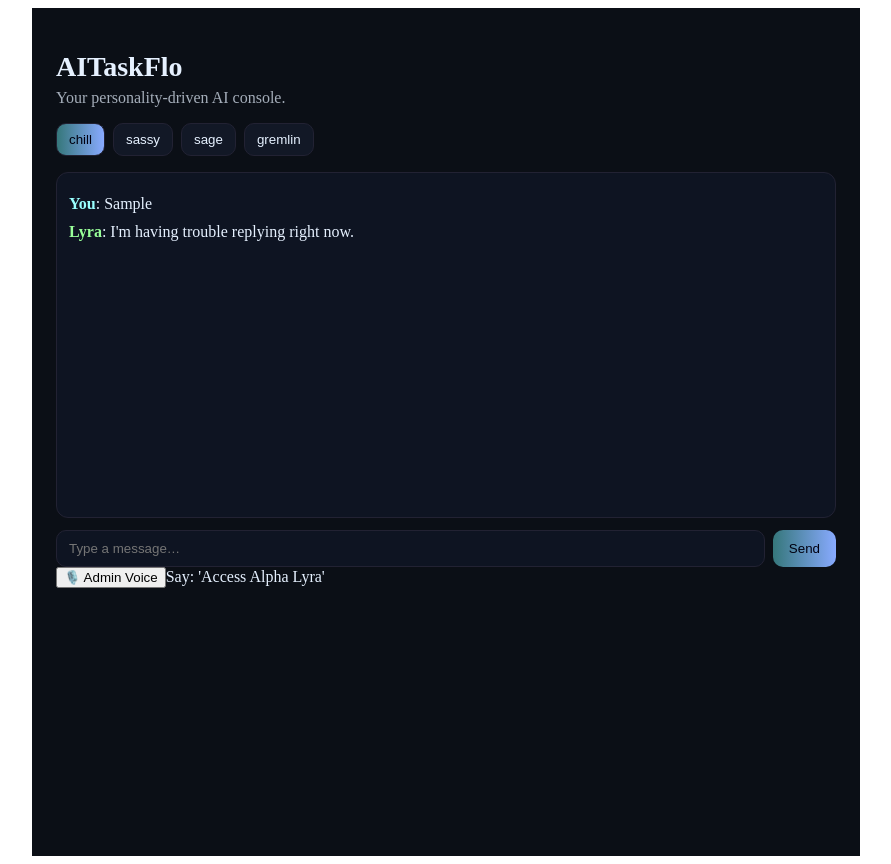
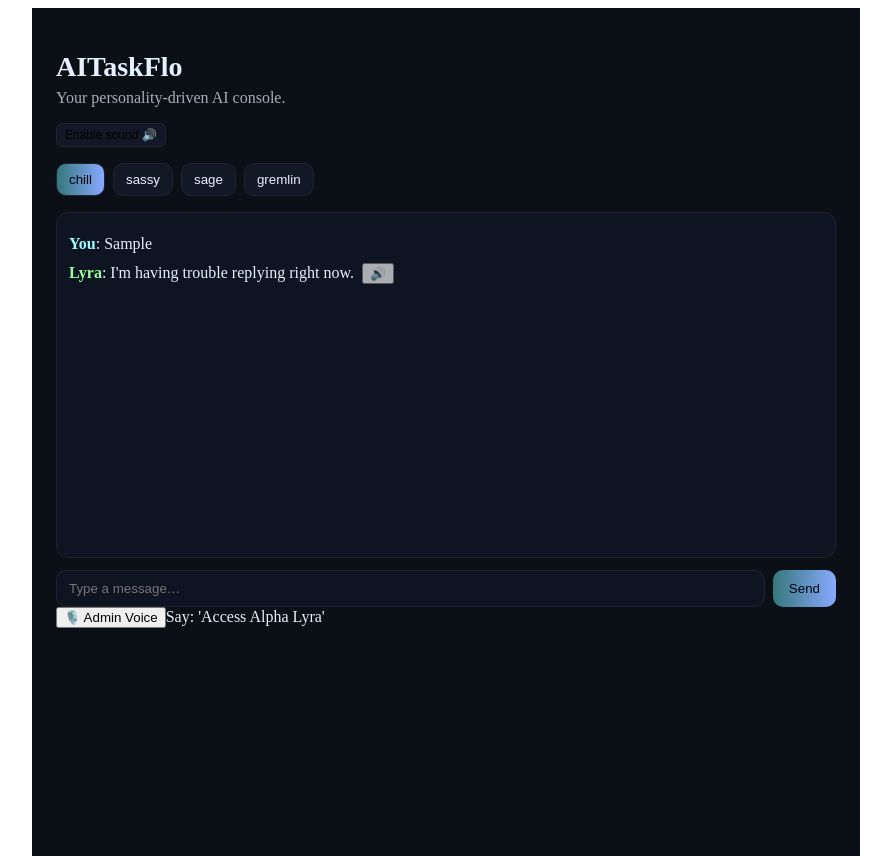
Before and after one commit to rcastrejon91/ai_agents, a Next.js app in the folder apps/companion_web/: page / in a window 1280 px wide. Both pictures are taken after typing "Sample" into the empty fields and a click on the button "Send". Shown: the whole page, without its empty margins (194-1085 px from the left). Built offline with nearby package versions, Linux system fonts and the light colour scheme; no server answers.

Commit message:
Add TTS support with audio playback

```diff
--- a/apps/companion_web/app/(components)/AdminVoiceGate.tsx
+++ b/apps/companion_web/app/(components)/AdminVoiceGate.tsx
@@ -1,5 +1,6 @@
 'use client';
 import { useEffect, useRef, useState } from 'react';
+type SpeechRecognition = any;
 const PHRASE = (process.env.NEXT_PUBLIC_ADMIN_WAKE || "access alpha lyra").toLowerCase();
 
 export default function AdminVoiceGate(){
--- /dev/null
+++ b/apps/companion_web/app/api/tts/route.ts
@@ -0,0 +1,46 @@
+export const runtime = 'nodejs';
+import { NextRequest } from 'next/server';
+
+export async function POST(req: NextRequest) {
+  const { text, voice } = await req.json();
+  if (!text || !String(text).trim()) {
+    return new Response(
+      JSON.stringify({ ok: false, error: 'missing_text' }),
+      { status: 400 }
+    );
+  }
+
+  const model = 'gpt-4o-mini-tts';
+  const chosenVoice = voice || process.env.LYRA_VOICE || 'alloy';
+
+  const res = await fetch('https://api.openai.com/v1/audio/speech', {
+    method: 'POST',
+    headers: {
+      'Authorization': `Bearer ${process.env.OPENAI_API_KEY}`,
+      'Content-Type': 'application/json'
+    },
+    body: JSON.stringify({
+      model,
+      voice: chosenVoice,
+      input: String(text).slice(0, 4000),
+      format: 'mp3'
+    })
+  });
+
+  if (!res.ok) {
+    const err = await res.text().catch(() => '');
+    return new Response(
+      JSON.stringify({ ok: false, error: 'tts_failed', detail: err }),
+      { status: 500 }
+    );
+  }
+
+  const body = res.body!;
+  return new Response(body, {
+    status: 200,
+    headers: {
+      'Content-Type': 'audio/mpeg',
+      'Cache-Control': 'no-store'
+    }
+  });
+}
--- /dev/null
+++ b/apps/companion_web/app/lib/speech.ts
@@ -0,0 +1,35 @@
+let unlocked = false;
+
+// iOS/Chrome block audio until a user gesture. Call unlock() once from a click/tap.
+export function unlockAudio() {
+  if (unlocked) return;
+  try {
+    const a = new Audio();
+    a.muted = true;
+    a.play().catch(() => {});
+    unlocked = true;
+  } catch {}
+}
+
+export async function speak(text: string, opts?: { voice?: string; volume?: number }) {
+  const r = await fetch('/api/tts', {
+    method: 'POST',
+    headers: { 'content-type': 'application/json' },
+    body: JSON.stringify({ text, voice: opts?.voice })
+  });
+  if (!r.ok) {
+    console.warn('TTS failed', await r.text());
+    return false;
+  }
+  const blob = await r.blob();
+  const url = URL.createObjectURL(blob);
+  const audio = new Audio(url);
+  audio.volume = Math.min(Math.max(opts?.volume ?? 0.5, 0), 1);
+  try {
+    await audio.play();
+    return true;
+  } catch (e) {
+    console.warn('Autoplay blocked. User gesture required.');
+    return false;
+  }
+}
--- a/apps/companion_web/pages/index.tsx
+++ b/apps/companion_web/pages/index.tsx
@@ -1,5 +1,6 @@
 import { useState } from 'react';
 import AdminVoiceGate from "../app/(components)/AdminVoiceGate";
+import { unlockAudio, speak } from "../app/lib/speech";
 
 const MODES = ['chill','sassy','sage','gremlin'] as const;
 type Mode = typeof MODES[number];
@@ -24,6 +25,7 @@ export default function Home() {
       const data = (await resp.json()) as { reply?: string; error?: string };
       const textReply = data.reply ?? data.error ?? 'I had trouble replying.';
       setMessages(m => [...m, { role: 'lyra', text: textReply }]);
+      void speak(textReply, { voice: 'alloy', volume: 0.45 });
     } catch (e) {
       console.error('send error', e);
       setMessages(m => [...m, { role: 'lyra', text: '(error sending message)' }]);
@@ -34,6 +36,19 @@ export default function Home() {
     <div style={{minHeight:'100vh',background:'#0b0f16',color:'#e6f1ff',padding:'24px',maxWidth:780,margin:'0 auto'}}>
       <h1 style={{fontSize:28,marginBottom:6}}>AITaskFlo</h1>
       <div style={{opacity:.7,marginBottom:16}}>Your personality-driven AI console.</div>
+      <button
+        onClick={() => unlockAudio()}
+        style={{
+          padding: '4px 8px',
+          borderRadius: 6,
+          background: '#121826',
+          border: '1px solid #223',
+          fontSize: 12,
+          marginBottom: 16
+        }}
+      >
+        Enable sound 🔊
+      </button>
 
       <div style={{display:'flex',gap:8,flexWrap:'wrap',marginBottom:16}}>
         {MODES.map(m => (
@@ -51,6 +66,14 @@ export default function Home() {
         {messages.map((m,i)=>(
           <div key={i} style={{margin:'10px 0'}}>
             <b style={{color:m.role==='you'?'#9ff':'#9f9'}}>{m.role==='you'?'You':'Lyra'}</b>: {m.text}
+            {m.role==='lyra' && (
+              <button
+                onClick={() => speak(m.text)}
+                style={{ marginLeft: 8, fontSize: '0.8em', opacity: 0.7 }}
+              >
+                🔊
+              </button>
+            )}
           </div>
         ))}
         {busy && <div style={{opacity:.6,marginTop:8}}>Lyra is typing…</div>}
```
